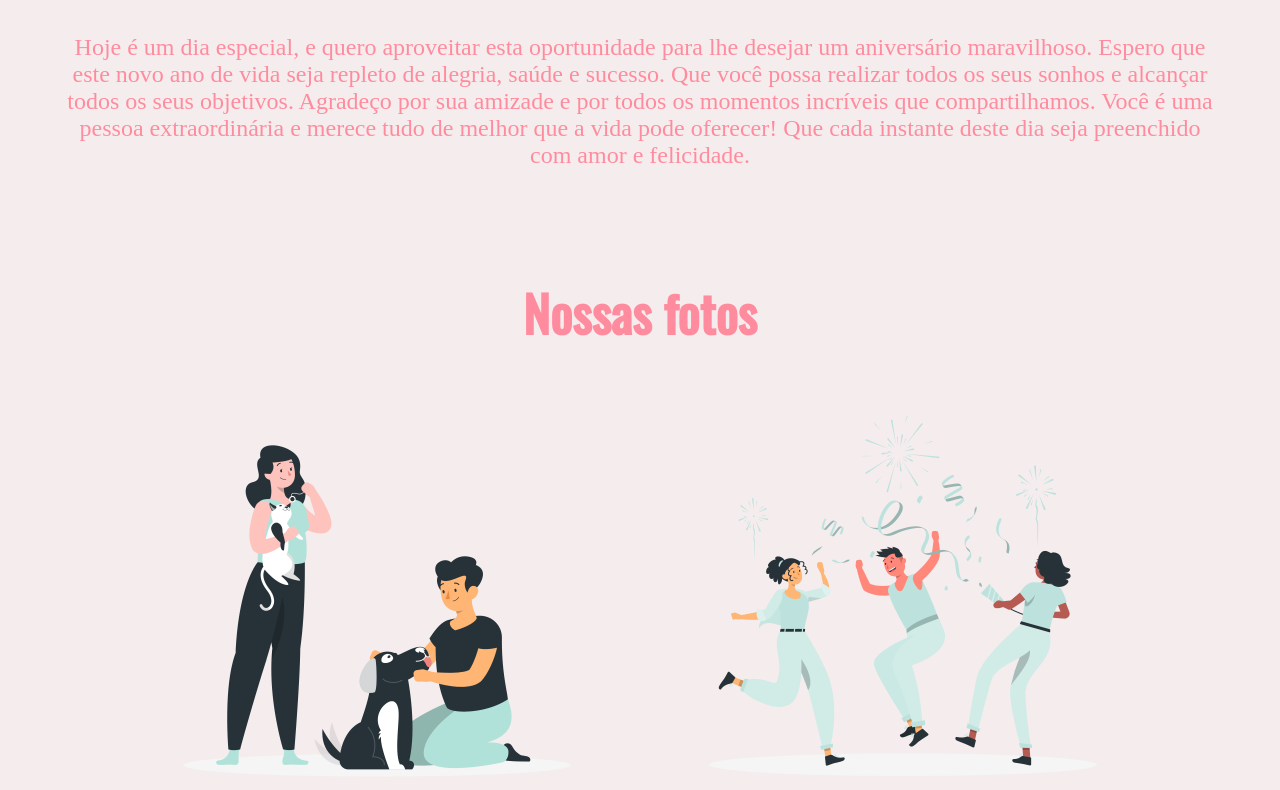
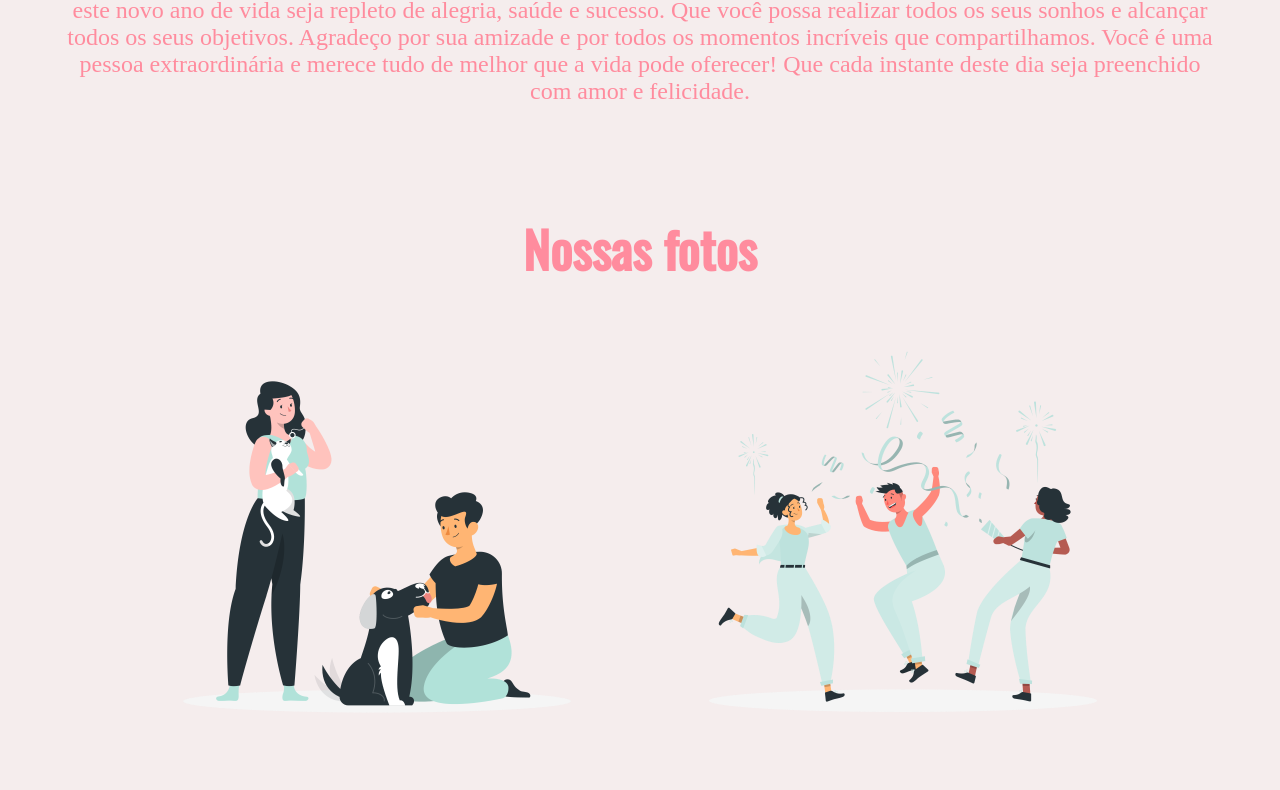
Before and after one commit to vitordevlopes/pagina-presente, a plain HTML site: page paginaPresente/index.html in a window 1280 px wide. Shown: the part 684-1474 px from the top of the page. Drawn offline with nearby package versions, Linux system fonts and the light colour scheme.

Commit message:
Update style.css

```diff
--- a/paginaPresente/style.css
+++ b/paginaPresente/style.css
@@ -34,7 +34,7 @@ body {
     display: flex;
     flex-direction: column;
     align-items: center;
-    padding: 5% 5%;
+    padding: 0% 5%;
 }
 
 .apresentacao__aniversario {
```
